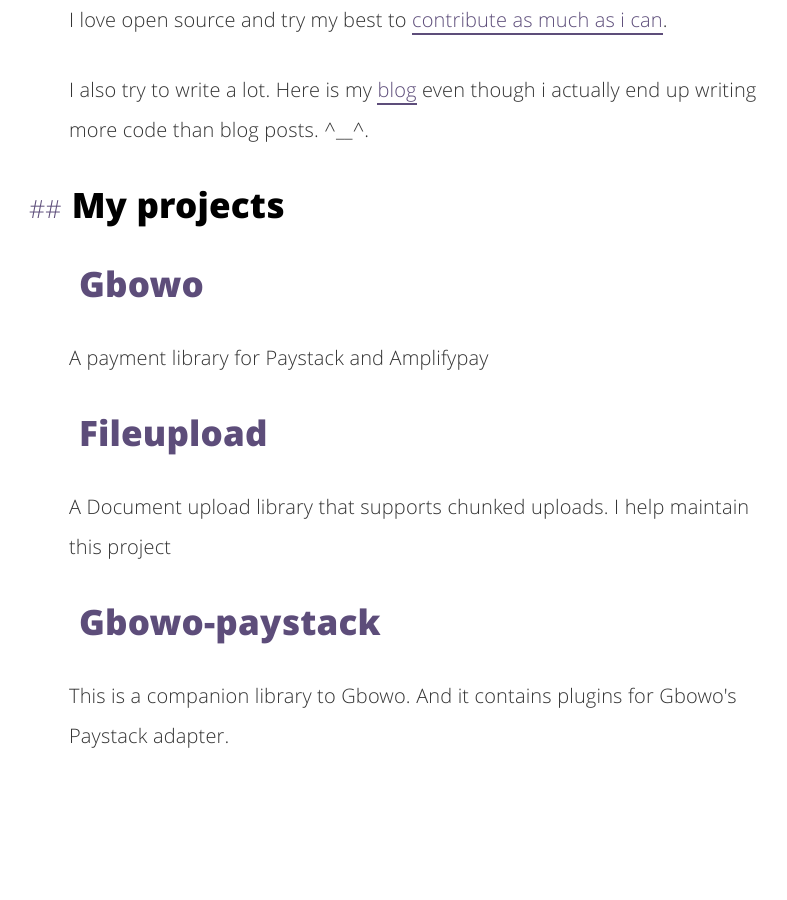
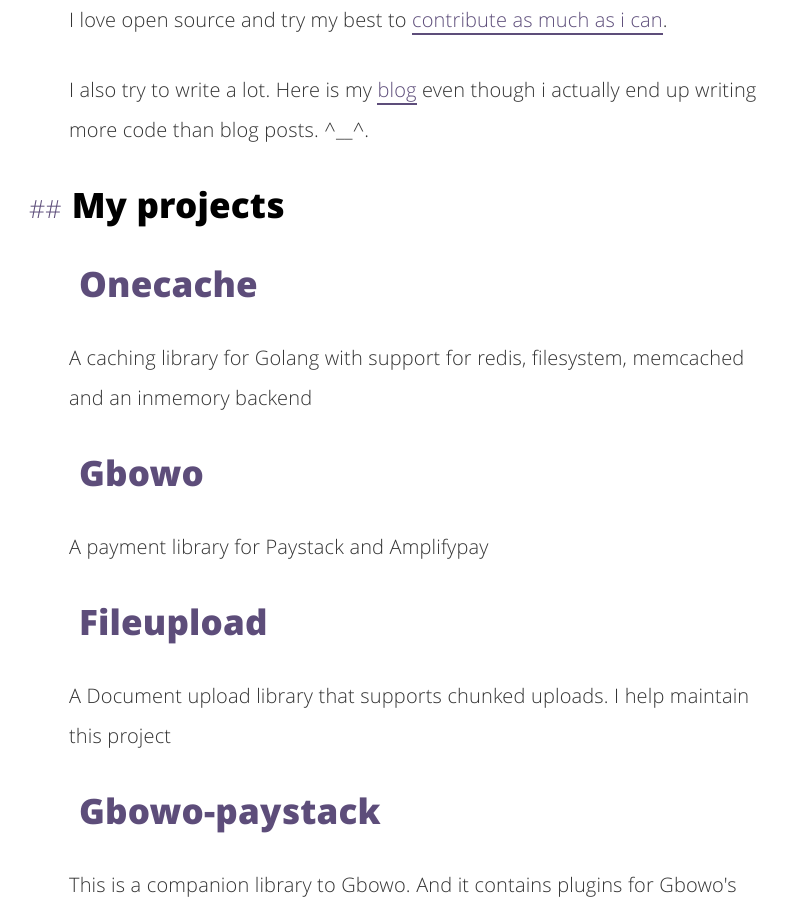
Before and after one commit to adelowo/portfolio, a Jekyll site: the page built from about.html, in a window 1280 px wide and 900 px high, scrolled down 691 px. Shown: the whole window, without its empty margins (231-1018 px from the left). Built offline with Jekyll 4.4.1, drawn with Linux system fonts in a browser that asks for light colours; before the commit the page ends 1493 px from its top, so only the background shows below that.

Commit message:
Added onecache to package list

```diff
--- a/_config.yml
+++ b/_config.yml
@@ -51,6 +51,10 @@
     url: /about
 # projects in header index
 projects:
+  - name: Onecache
+    url: https://github.com/adelowo/onecache/
+    description: A caching library for Golang with support for redis, filesystem, memcached and an inmemory backend
+
   - name: Gbowo
     url: https://github.com/adelowo/gbowo
     description: A payment library for Paystack and Amplifypay
```
